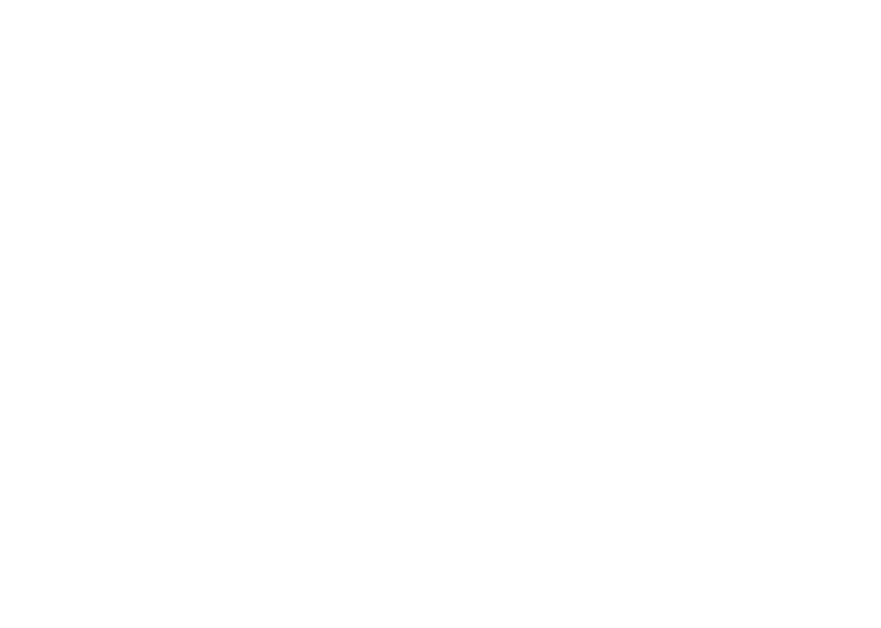
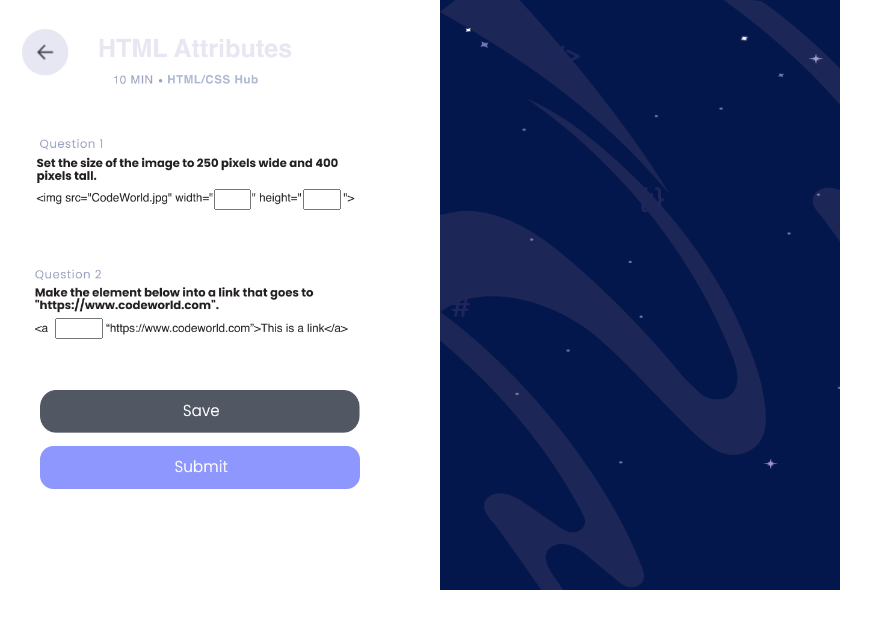
Before and after one commit to kliu3247/CodeWorld, a React (Create React App) app in the folder my-extension/: page /#/Quiz in a window 1280 px wide. Shown: the top 628 px of the page, without its empty margins (0-881 px from the left). Built offline with nearby package versions, Linux system fonts and the light colour scheme.

Commit message:
fixed linking

```diff
--- a/my-extension/src/App.js
+++ b/my-extension/src/App.js
@@ -2,6 +2,8 @@ import './App.css';
 import Homepage from './Pages/Homepage';
 import Explore from './Pages/Explore';
 import Hubgames from './Pages/Hubgames';
+import Quiz from './Pages/Quiz';
+
 import React, { Component } from 'react';
 import {
   HashRouter,
@@ -18,6 +20,8 @@ class App extends Component {
             <Route path="/" component ={Homepage} exact />
             <Route path="/Explore" component ={Explore} exact />
             <Route path="/Hubgames" component ={Hubgames} exact />
+            <Route path="/Quiz" component ={Quiz} exact />
+
           </div>
         </div>
       </HashRouter>
--- a/my-extension/src/Pages/Homepage.js
+++ b/my-extension/src/Pages/Homepage.js
@@ -21,7 +21,7 @@ const Homepage = () => {
         <img src = {title} id = "introtitle" />
         <img src = {button1} id = "button1"/>
         <img src = {button2} id = "button2"/>
-        <Link to = "/Quiz">
+        <Link to = "/Explore">
             <img src = {getstarted} id = "button3"/>
         </Link>
     </>
--- a/my-extension/src/Pages/Hubgames.js
+++ b/my-extension/src/Pages/Hubgames.js
@@ -13,14 +13,18 @@ import introtext from "../assets/images/hubgames/intro text.png";
 import padlockedpic from "../assets/images/hubgames/padlocked pic.png";
 import padlockedpic1 from "../assets/images/hubgames/padlocked pic-1.png";
 
+import { Link } from 'react-router-dom';
+
 import "../assets/css/hubgames.css"
 
 const Hubgames = () => {
     return (
     <>
         <Background/>
-        <a href=""><img src={attributespic} id="attributespic"/></a>
-        <a href=""><img src={attributestext} id="attributestext"/></a>
+        <Link to = "/Quiz">
+            <a href=""><img src={attributespic} id="attributespic"/></a>
+            <a href=""><img src={attributestext} id="attributestext"/></a>
+        </Link>
         <a href=""><img src={backbutton} id="backbutton"/></a>
         <a href=""><img src={elementspic} id="elementspic"/></a>
         <a href=""><img src={elementstext} id="elementstext"/></a>
@@ -34,5 +38,4 @@ const Hubgames = () => {
     );
 }
 
-
 export default Hubgames;
--- a/my-extension/src/Pages/Quiz.js
+++ b/my-extension/src/Pages/Quiz.js
@@ -36,7 +36,7 @@ class Quiz extends React.Component {
         return (
             <>
             <Background/>
-            <Link to = "/">
+            <Link to = "/Hubgames">
                  <img src = {bb} id = 'bb'/>
              </Link>
              <img src = {htmlatt} id = 'htmlatt'/>
--- a/my-extension/src/assets/css/homepage.css
+++ b/my-extension/src/assets/css/homepage.css
@@ -5,9 +5,7 @@
     position: absolute;
     z-index: 100;
     top: 380px;
-    transition-property: transform;
-    transition-duration: 0.4s;
-    transition-timing-function: ease-in-out;
+
 }
 
 #button1:hover{
@@ -20,9 +18,7 @@
     position: absolute;
     z-index: 100;
     top: 450px;
-    transition-property: transform;
-    transition-duration: 0.4s;
-    transition-timing-function: ease-in-out;
+
 
 }
 #button2:hover{
@@ -35,9 +31,6 @@
     position: absolute;
     z-index: 100;
     top: 525px;
-    transition-property: transform;
-    transition-duration: 0.4s;
-    transition-timing-function: ease-in-out;
 }
 
 #button3:hover{
```
Also changed, not shown: 1 other file (tests, documents, lock files or other folders).
